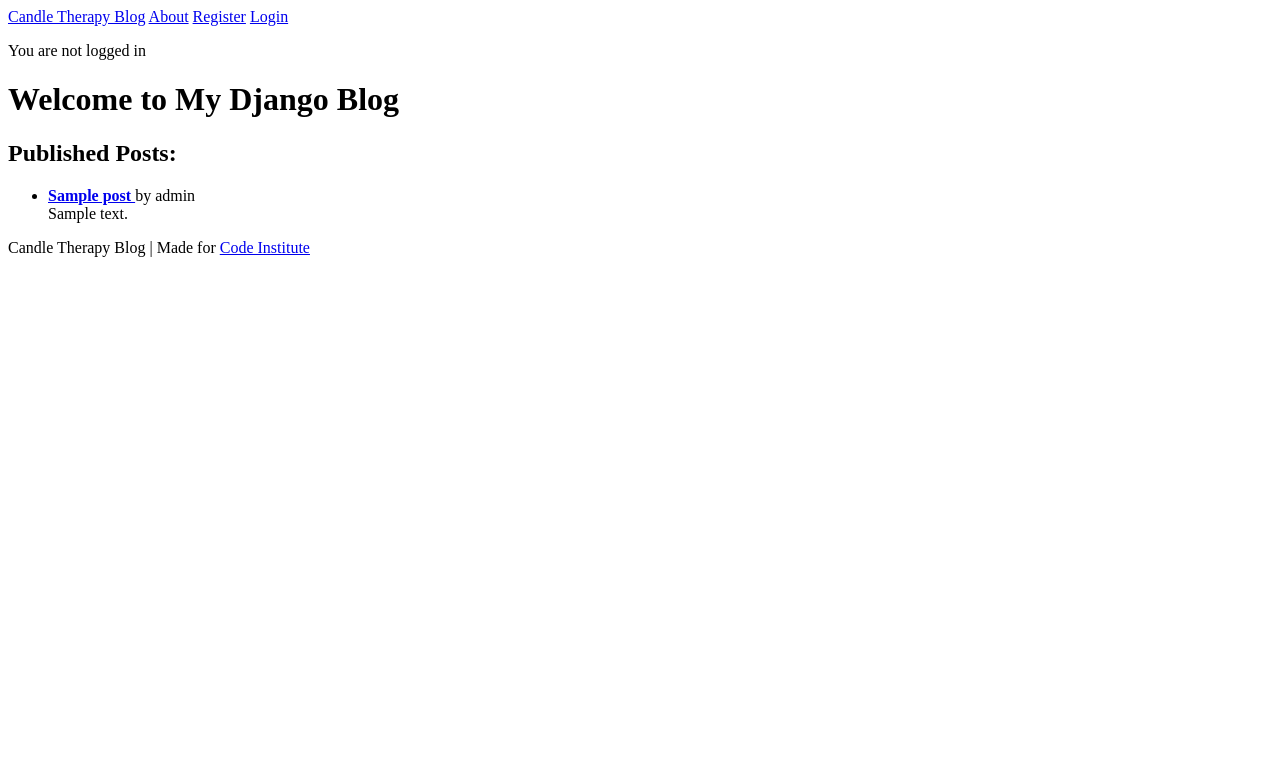
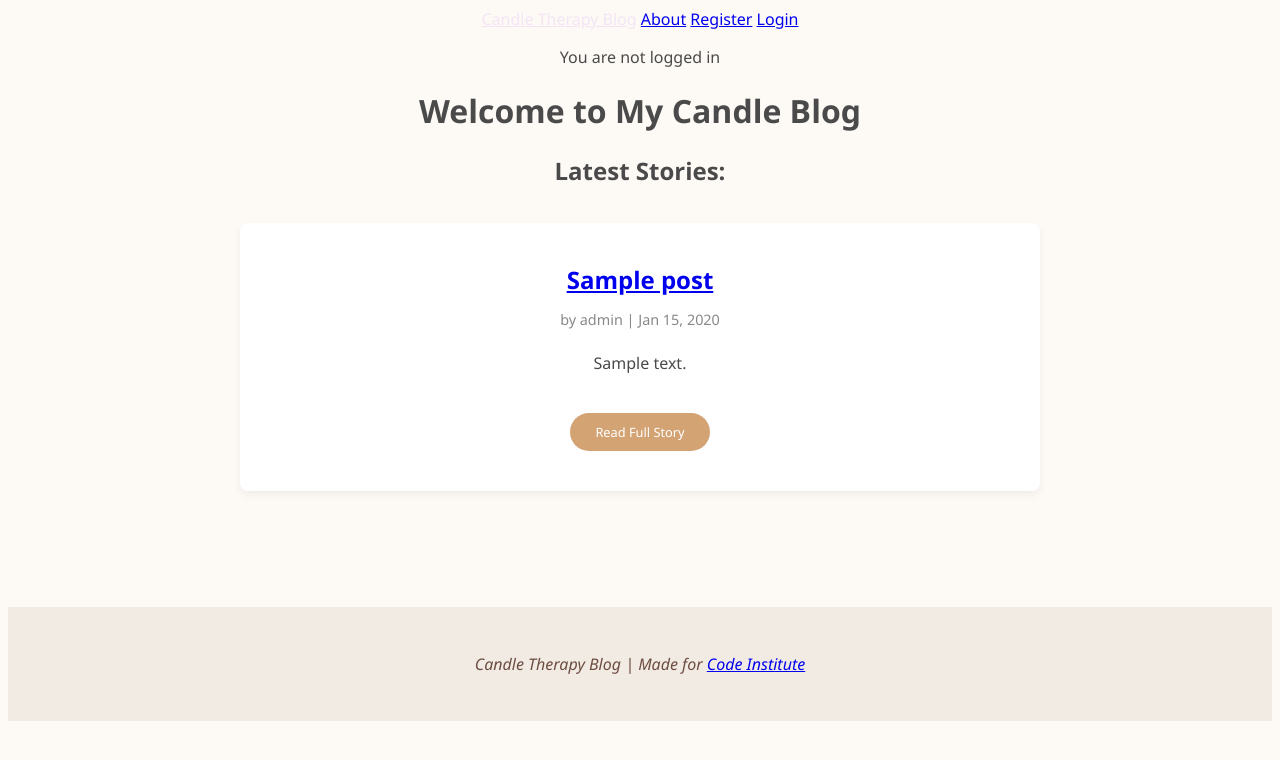
Before and after one commit to Inna-Kot/django_blog_proj4, a Django app: page / in a window 1280 px wide. Shown: the top 760 px of the page. Run offline with Django 4.2, Linux system fonts and the light colour scheme; data comes from the database, SQL or seed files in the repository; tables that the repository leaves empty hold one stand-in row (values such as "Sample post").

Commit message:
Complete UI overhaul and post detail functionality

```diff
--- a/blog/templates/blog/index.html
+++ b/blog/templates/blog/index.html
@@ -1,17 +1,30 @@
 {% extends "base.html" %}
 
 {% block content %}
-<h1>Welcome to My Django Blog</h1>
+<div class="container">
+    <h1>Welcome to My Candle Blog</h1>
+    <h2>Latest Stories:</h2>
 
-<h2>Published Posts:</h2>
     <ul>
         {% for post in object_list %}
         <li>
             <strong>
-        <a href="{% url 'post_detail' post.slug %}">
+                <a href="{% url 'post_detail' post.slug %}" style="font-size: 1.5rem;">
                     {{ post.title }}
-      </a></strong> by {{ post.author.username }} <br />
-      {{ post.excerpt|default:post.content|truncatechars:100 }}
+                </a>
+            </strong>
+
+            <p style="color: #888; font-size: 0.9rem;">
+                by {{ post.author.username }} | {{ post.created_on|date:"M d, Y" }}
+            </p>
+
+            <div class="post-text">
+                {{ post.content|striptags|linebreaks | safe }}
+            </div>
+
+            <a href="{% url 'post_detail' post.slug %}" class="btn-signup" style="text-decoration: none; font-size: 0.8rem;">
+                Read Full Story
+            </a>
         </li>
         {% empty %}
         <li>No posts published yet.</li>
@@ -21,7 +34,7 @@
     {% if is_paginated %}
     <nav aria-label="Page navigation">
         <ul class="pagination">
-    {# Кнопка Previous #}
+            {# button Previous #}
             {% if page_obj.has_previous %}
             <li class="page-item">
                 <a class="page-link" href="?page={{ page_obj.previous_page_number }}">Previous</a>
@@ -30,7 +43,7 @@
             <li class="page-item disabled"><span class="page-link">Previous</span></li>
             {% endif %}
 
-    {# Номери сторінок #}
+            {# button Numbers #}
             {% for num in page_obj.paginator.page_range %}
             {% if page_obj.number == num %}
             <li class="page-item active"><span class="page-link">{{ num }}</span></li>
@@ -39,7 +52,7 @@
             {% endif %}
             {% endfor %}
 
-    {# Кнопка Next #}
+            {# button Next #}
             {% if page_obj.has_next %}
             <li class="page-item">
                 <a class="page-link" href="?page={{ page_obj.next_page_number }}">Next</a>
@@ -50,4 +63,5 @@
         </ul>
     </nav>
     {% endif %}
+</div>
 {% endblock content %}
--- a/static/css/style.css
+++ b/static/css/style.css
@@ -0,0 +1,80 @@
+/* General Layout Styles */
+body {
+    background-color: #fdfaf5; /* Warm cream background */
+    color: #4a4a4a; /* Soft dark grey text for readability */
+    font-family: 'Segoe UI', Tahoma, Geneva, Verdana, sans-serif;
+    text-align: center; /* Center-align all text by default */
+}
+
+.container {
+    max-width: 800px; /* Constrain content width for better UX */
+    margin: 0 auto;
+}
+
+/* Navigation Bar */
+.navbar {
+    background-color: #5d4037 !important; /* Deep chocolate brown */
+    justify-content: center;
+}
+
+.navbar-nav {
+    width: 100%;
+    justify-content: center;
+}
+
+.nav-link, .navbar-brand {
+    color: #f3e5f5 !important;
+}
+
+/* Post List Styling */
+ul {
+    list-style-type: none; /* Remove default bullet points */
+    padding: 0;
+    display: inline-block;
+    width: 100%;
+}
+
+li {
+    background: white;
+    border-radius: 8px;
+    box-shadow: 0 4px 8px rgba(0,0,0,0.05); /* Soft shadow for a cozy look */
+    padding: 40px !important; /* Spacious padding for post cards */
+    margin-bottom: 40px !important;
+    transition: transform 0.3s ease;
+}
+
+li:hover {
+    transform: translateY(-5px); /* Subtle lift effect on hover */
+}
+
+/* Typography and Buttons */
+.post-text {
+    max-width: 600px; /* Limit text width for easier reading */
+    margin: 20px auto;
+    line-height: 1.8; /* Increased line spacing */
+    text-align: center;
+}
+
+.btn-signup {
+    background-color: #d4a373; /* Warm gold/tan color */
+    color: white !important;
+    border-radius: 25px;
+    padding: 10px 25px;
+    display: inline-block;
+    margin-top: 15px;
+    text-decoration: none;
+    transition: background-color 0.2s;
+}
+
+.btn-signup:hover {
+    background-color: #bc8a5f;
+}
+
+/* Footer Section */
+footer {
+    background-color: #f1ebe4;
+    padding: 30px 0;
+    margin-top: 60px;
+    font-style: italic;
+    color: #6d4c41;
+}
```
Also changed, not shown: blog/templates/blog/post_detail.html (+37 -21 lines), README.md. Lines whose indentation alone changed are shown as unchanged.
